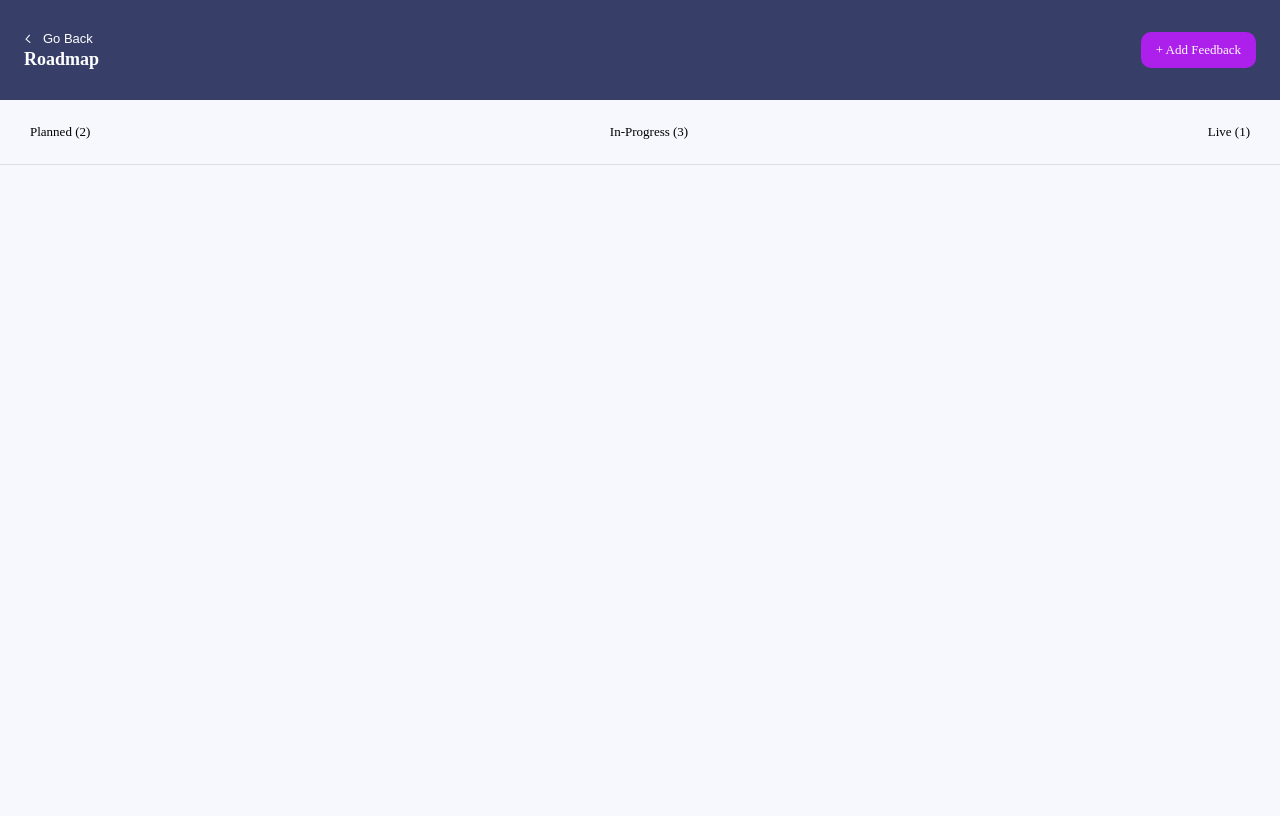
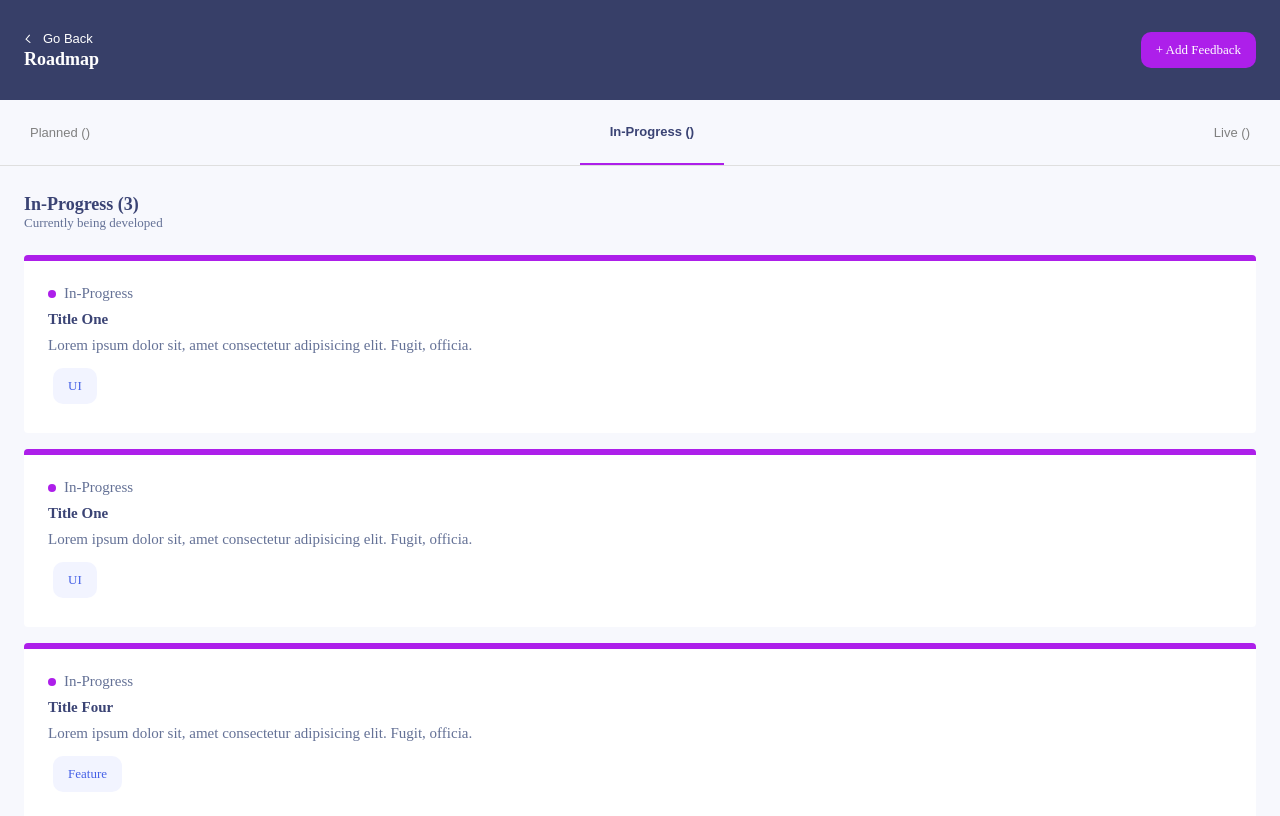
Before and after one commit to Davetech101/product-feedback-app, a Next.js app: page /roadmap in a window 1280 px wide. Shown: the top 816 px of the page. Built offline with nearby package versions, Linux system fonts and the light colour scheme.

Commit message:
fourth commit

```diff
--- a/components/Roadmap.jsx
+++ b/components/Roadmap.jsx
@@ -1,10 +1,104 @@
+import { useState } from "react"
+import Suggestion from "./Suggestion"
 import StyledRoadmap from "../styles/styledComponents/StyledRoadmap"
 import BackBtn from "./reuseable/BackBtn"
 import AddFeedbackBtn from "./reuseable/AddFeedbackBtn"
 
+const dummySuggestiins = [{
+    group: "In-Progress",
+    title: "Title one",
+    category: "UI",
+    detail: "Lorem ipsum dolor sit, amet consectetur adipisicing elit. Fugit, officia.",
+},
+
+{
+    group: "In-Progress",
+    title: "Title one",
+    category: "UI",
+    detail: "Lorem ipsum dolor sit, amet consectetur adipisicing elit. Fugit, officia.",
+},
+
+{
+    group: "Live",
+    title: "Title two",
+    category: "UX",
+    detail: "Lorem ipsum dolor sit, amet consectetur adipisicing elit. Fugit, officia.",
+},
+
+{
+    group: "Planned",
+    title: "Title three",
+    category: "Enhancement",
+    detail: "Lorem ipsum dolor sit, amet consectetur adipisicing elit. Fugit, officia.",
+},
+
+{
+    group: "In-Progress",
+    title: "Title four",
+    category: "Feature",
+    detail: "Lorem ipsum dolor sit, amet consectetur adipisicing elit. Fugit, officia.",
+},
+
+{
+    group: "Live",
+    title: "Title five",
+    category: "Bug",
+    detail: "Lorem ipsum dolor sit, amet consectetur adipisicing elit. Fugit, officia.",
+},
+
+{
+    group: "Planned",
+    title: "Title five",
+    category: "Bug",
+    detail: "Lorem ipsum dolor sit, amet consectetur adipisicing elit. Fugit, officia.",
+}]
+
 const Roadmap = () => {
+
+    const [groupSelect, setGroupSelect] = useState({
+        title: "In-Progress",
+        txt: "Currently being developed",
+    })
+
+    const groups = [
+        {
+            title: "Planned",
+            txt: "Ideas prioritized for research"
+        },
+
+        {
+            title: "In-Progress",
+            txt: "Currently being developed"
+        },
+
+        {
+            title: "Live",
+            txt: "Released features"
+        }
+    ]
+
+
+    const filteredFeedbacks = dummySuggestiins.filter(feedback => {
+        return feedback.group === groupSelect.title
+    })
+
+    const finalFeedbacks = filteredFeedbacks.map(feedback => (
+        <Suggestion
+            key={Math.random()}
+            title={feedback.title}
+            category={feedback.category}
+            detail={feedback.detail}
+            group={feedback.group}
+            border="6px"
+            color={
+                feedback.group === "In-Progress" ? "#AD1FEA" :
+                feedback.group === "Planned" ? "#F49F85" : "#62BCFA"
+            }
+        />
+    ))
+
     return (
-        <StyledRoadmap>
+        <StyledRoadmap group={groupSelect.title}>
 
             <div className="head">
                 <div>
@@ -15,27 +109,29 @@ const Roadmap = () => {
             </div>
 
             <div className="subHead">
-                <div className="planned">
-                    Planned (2)
+                {
+                 groups.map(group =>
+                    (
+                      <button
+                      key={group.title}
+                      onClick={(e) => setGroupSelect(group)}
+                      className={group.title === groupSelect.title ? "active" : ""}
+                      >
+                        {group.title} ()
+                      </button>
+                    ))
+                }
+            </div>
+
+            <div style={{ marginTop: "16rem" }}>
+
+                <div className="top">
+                    <h3>{groupSelect.title} (3)</h3>
+                    <small>{groupSelect.txt}</small>
                 </div>
 
-                <div className="inProgress">
-                    In-Progress (3)
-                </div>
+                {finalFeedbacks}
 
-                <div className="live">
-                    Live (1)
-                </div>
-            </div>
-
-            <div>
-                <h2>
-                    In-Progress (3)
-                </h2>
-
-                <small>
-                    Features currently being developed
-                </small>
             </div>
 
         </StyledRoadmap>
--- a/components/Suggestion.jsx
+++ b/components/Suggestion.jsx
@@ -1,11 +1,12 @@
 import StyledSuggestions from "../styles/styledComponents/StyledSuggestion"
 
-const Suggestion = ({title, category, detail}) => {
+const Suggestion = ({ title, category, detail, group, color, border }) => {
   return (
-    <StyledSuggestions>
-        <h3>{title}</h3>
-        <small>{detail}</small>
-        <span>{category}</span>
+    <StyledSuggestions color={color} border={border}>
+      {group &&  <small className="group"><span className="color"></span>{group}</small>}
+      <h3>{title}</h3>
+      <small>{detail}</small>
+      <span className="category">{category}</span>
     </StyledSuggestions>
   )
 }
--- a/styles/styledComponents/StyledRoadmap.jsx
+++ b/styles/styledComponents/StyledRoadmap.jsx
@@ -28,9 +28,35 @@ const StyledRoadmap = styled.section`
     display:flex;
     align-items:center;
     justify-content:space-between;
-    padding:2.4rem 3rem;
     font-size:1.3rem;
     border-bottom:1px solid #dfdfdf;
+    background:#F7F8FD;
+   }
+
+   .subHead button{
+      color:grey;
+      padding:2.4rem 3rem;
+   }
+
+   .subHead button.active{
+      color:#3A4374;
+      font-weight:bold;
+      border-bottom:2px solid ${props =>
+         props.group === "In-Progress" ? "#AD1FEA" : props.group === "Planned" ? "#F49F85" : "#62BCFA"}};
+   }
+
+   .top{
+      margin-bottom:2.4rem;
+   }
+
+   .top h3{
+      font-size:1.8rem;
+      color:#3A4374;
+   }
+
+   .top small{
+      font-size:1.3rem;
+      color:#647196;
    }
 `
 
--- a/styles/styledComponents/StyledSuggestion.jsx
+++ b/styles/styledComponents/StyledSuggestion.jsx
@@ -1,11 +1,12 @@
 import styled from 'styled-components'
 
-const StyledSuggestions = styled.section`
+const StyledSuggestions = styled.div`
     width:100%;
     background:#fff;
     padding:2.4rem;
     margin-bottom:1.6rem;
     border-radius:4px;
+    border-top:${props => props.border} solid ${props => props.color};
 
     h3{
         font-size:1.5rem;
@@ -15,13 +16,13 @@ const StyledSuggestions = styled.section`
     }
 
     small{
-        font-size:1.3rem;
+        font-size:1.5rem;
         color:#647196;
         margin-bottom:.9rem;
         display:block;
     }
 
-    span{
+    .category{
         display:inline-block;
         background:#F2F4FF;
         color:#4661E6;
@@ -30,6 +31,20 @@ const StyledSuggestions = styled.section`
         margin:.5rem;
         font-size:1.3rem;
     }
+
+    .color{
+        width:8px;
+        height:8px;
+        background:${props => props.color};
+        display:inline-block;
+        border-radius:50%;
+    }
+
+    .group{
+        display:flex;
+        align-items:center;
+        gap:8px;
+    }
 `
 
 export default StyledSuggestions
```
Also changed, not shown: components/Suggestions.jsx (+16 -4 lines).
